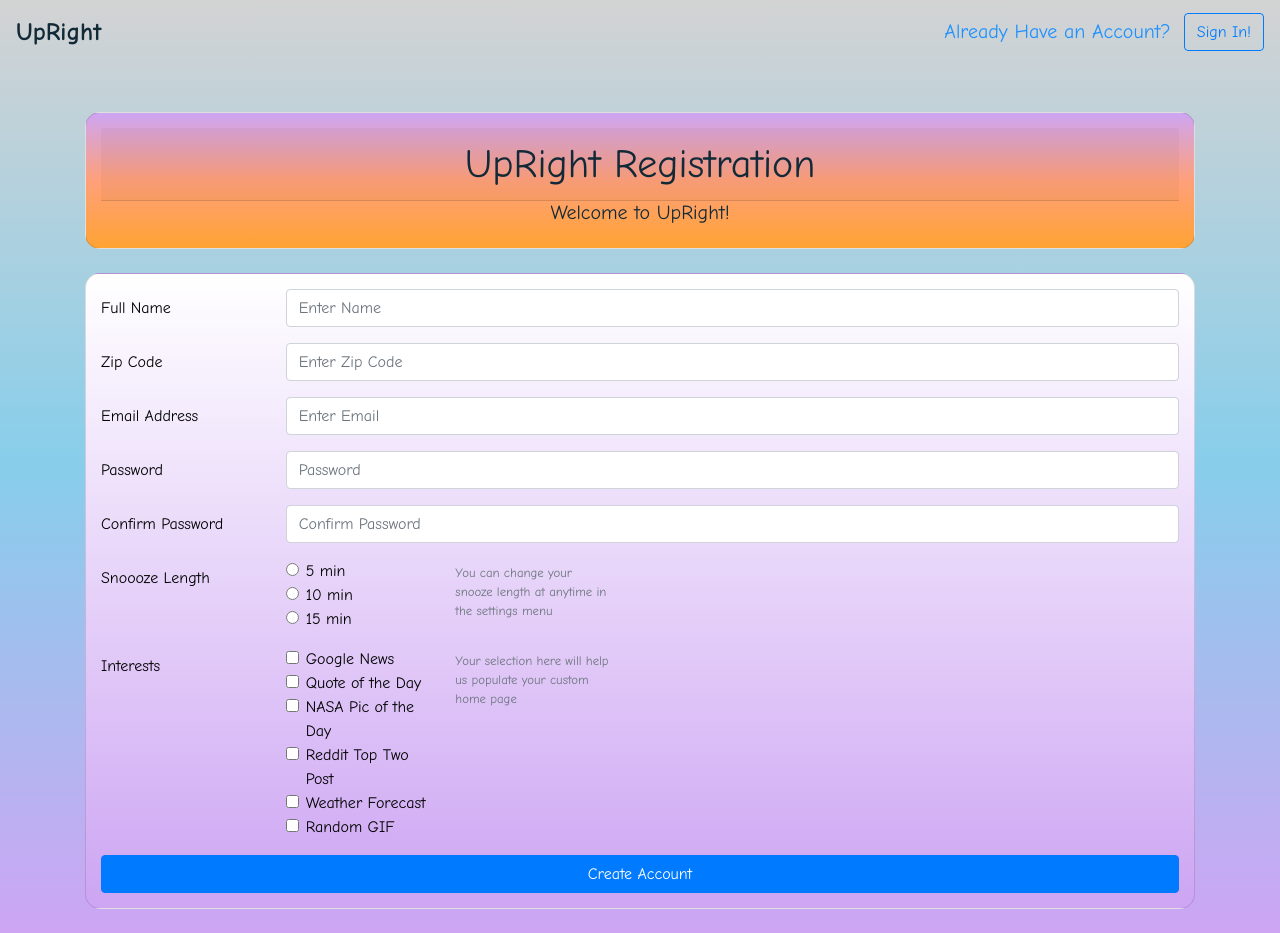
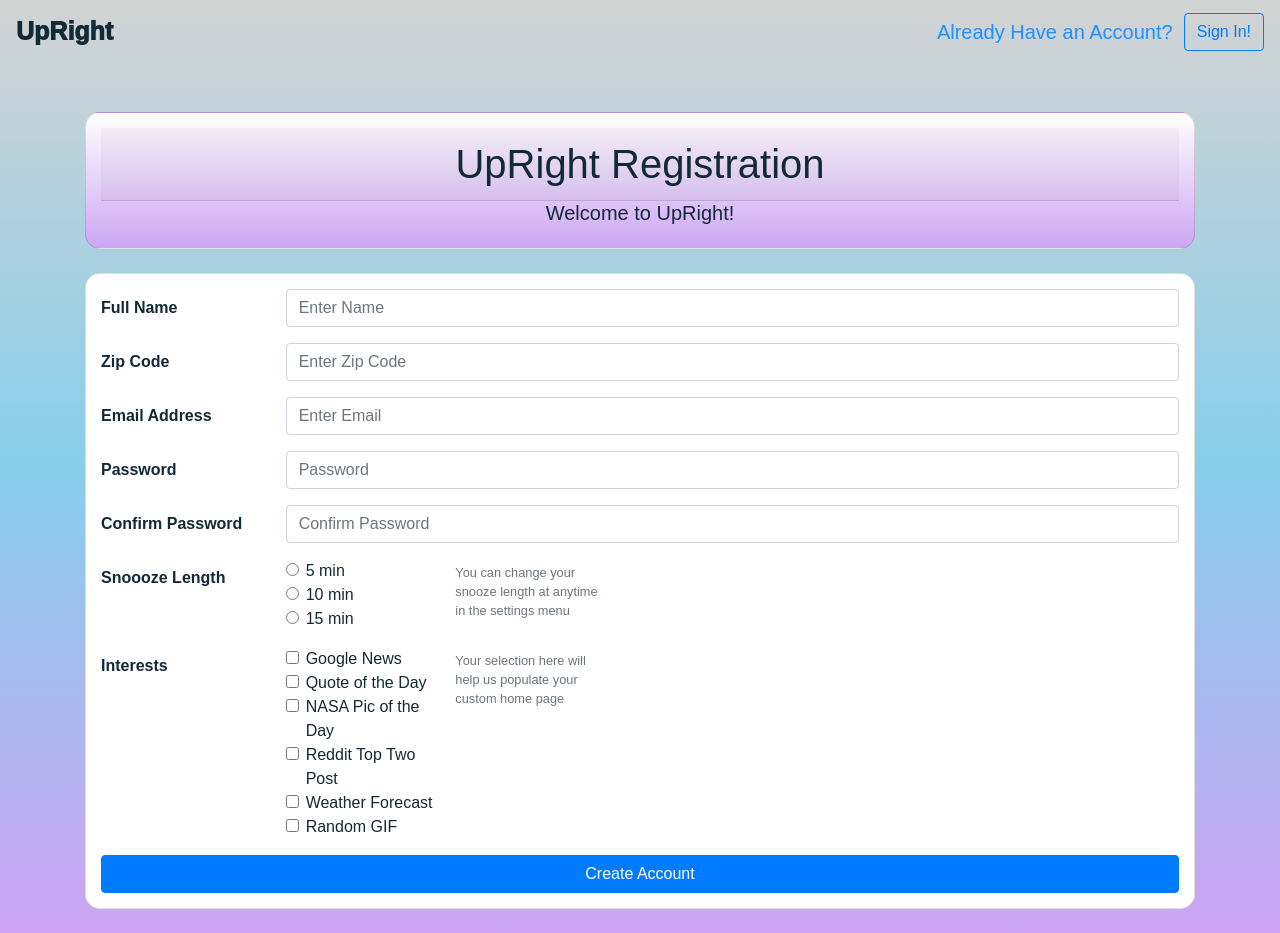
Before and after one commit to aebaack/csci3308_project, a website: page public/index.html in a window 1280 px wide. Drawn offline with nearby package versions, Linux system fonts and the light colour scheme.

Commit message:
More CSS

```diff
--- a/public/css/alarm.css
+++ b/public/css/alarm.css
@@ -11,8 +11,7 @@
 
 body {
   background-image: linear-gradient(LightGrey,SkyBlue,rgb(205,165,243));
-  background-size:350%;
-  font-family: "Comic Sans MS", cursive, sans-serif;
+  font-family: Arial, Helvetica, sans-serif;
 }
 
 
--- a/public/css/my_style.css
+++ b/public/css/my_style.css
@@ -2,9 +2,8 @@
 
 body {
   background-image: linear-gradient(LightGrey,SkyBlue,rgb(205,165,243));
-  /*background-image: linear-gradient(rgb(230,243,255),DodgerBlue);*/
-  font-family: "Comic Sans MS", cursive, sans-serif;
-  background-size:100%;
+  font-family: Arial, Helvetica, sans-serif;
+
 }
 
 .card {
@@ -29,7 +28,7 @@
 .card.back {
   /*background-image: url("texture1.jpg");*/
   background-image: linear-gradient(White,rgb(205,165,243));
-  color:Black;
+  color: #122937;
 }
 
 .card.weather{
@@ -40,7 +39,8 @@
 
 .card.cform {
   /*background-image: url("tiles.jpg"); */
-  background-image: linear-gradient(White,rgb(205,165,243));
+  /*background-image: linear-gradient(White,rgb(205,165,243));*/
+  background: White;
   background-repeat:round;
   color: #122937;
   border-radius: 15px;
@@ -48,7 +48,7 @@
 
 .card.c2form {
   /*background-image: url("tiles.jpg"); */
-  background-image: linear-gradient(rgb(205,165,243),LightSalmon,rgb(255,163,51));
+  /*background-image: linear-gradient(rgb(205,165,243),LightSalmon,rgb(255,163,51));*/
   background-repeat:no-repeat;
   color: #122937;
   border-radius: 15px;
--- a/public/index.html
+++ b/public/index.html
@@ -27,47 +27,47 @@
 	<!-- Main body of regestration form -->
 	<div class="container">
 		<!-- Header Card -->
-		<div class="card c2form">
+		<div class="card back">
 		  <h1 class="text-center card-header">UpRight Registration</h1>
 		  <h6 class="lead text-center">Welcome to UpRight!</h6>
 		</div>
 		<br>
 		<!-- User info -->
-		<div class = "card back">
+		<div class = "card cform">
 			<form action="/users" method="post">
 				<div class="form-group row">
-					<label class="col-sm-2 col-form-label" for="fullName">Full Name</label>
+					<label class="col-sm-2 col-form-label" for="fullName"><strong>Full Name</strong></label>
 					<div class="col-sm-10">
 						<input type="text" class="form-control" name="fullName" id="fullName"  placeholder="Enter Name" required>
 					</div>
 				</div>
 				<div class="form-group row">
-					<label  class="col-sm-2 col-form-label" for="zipCode">Zip Code</label>
+					<label  class="col-sm-2 col-form-label" for="zipCode"><strong>Zip Code</strong></label>
 					<div class="col-sm-10">
 						<input type="text" class="form-control" id="zipCode" name="zipCode" placeholder="Enter Zip Code" required>
 					</div>
 				</div>
 				<div class="form-group row">
-					<label class="col-sm-2 col-form-label"  for="emailAddress">Email Address</label>
+					<label class="col-sm-2 col-form-label"  for="emailAddress"><strong>Email Address</strong></label>
 					<div class="col-sm-10">
 						<input type="email" class="form-control" name="emailAddress" id="emailAddress" placeholder="Enter Email" required>
 					</div>
 				</div>
 				<div class="form-group row">
-					<label  class="col-sm-2 col-form-label" for="passwordFirst">Password</label>
+					<label  class="col-sm-2 col-form-label" for="passwordFirst"><strong>Password</strong></label>
 					<div class="col-sm-10">
 						<input type="password" class="form-control" id="passwordFirst" name="passwordFirst" placeholder="Password" required>
 					</div>
 				</div>
 				<div class="form-group row">
-					<label  class="col-sm-2 col-form-label" for="passwordConfirm">Confirm Password</label>
+					<label  class="col-sm-2 col-form-label" for="passwordConfirm"><strong>Confirm Password</strong></label>
 					<div class="col-sm-10">
 						<input type="password" class="form-control" id="passwordConfirm" name="passwordConfirm" placeholder="Confirm Password" required>
 					</div>
 				</div>
 				<!-- User prefrences -->
 				<div class="form-group row">
-					<label  class="col-sm-2 col-form-label" for="snoozeSelect">Snoooze Length</label>
+					<label  class="col-sm-2 col-form-label" for="snoozeSelect"><strong>Snoooze Length</strong></label>
 					<div class="col-sm-2">
 						<div class="form-check">
 						  <input class="form-check-input" onclick="" type="radio" name="snooze" id="snooze" value="5" required>
@@ -93,7 +93,7 @@
 					</small>
 				</div>
 				<div class="form-group row">
-					<label  class="col-sm-2 col-form-label" for="intrestSelect">Interests</label>
+					<label  class="col-sm-2 col-form-label" for="intrestSelect"><strong>Interests</strong></label>
 					<div class="col-sm-2">
 						<div class="form-check">
 						  <input class="form-check-input" type="checkbox" name="api" value="1" id="api">
@@ -131,12 +131,6 @@
 									Random GIF
 								</label>
 							</div>
-					  	<!-- <div class="form-check">
-						  <input class="form-check-input" onclick="noIntrests('intrest1','intrest2','intrest3','intrest4')" type="checkbox" value="" id="intrestN">
-						  <label class="form-check-label" for="intrestN">
-						    None
-						  </label>
-					  	</div> -->
 				  	</div>
 				  	<small id="snoozeHelp" class="form-text text-muted row col-sm-2">
 						Your selection here will help us populate your custom home page
--- a/public/js/URscriptsAPI.js
+++ b/public/js/URscriptsAPI.js
@@ -101,10 +101,10 @@
 				API_id2 =  "API" + i;
 				var url_NASA  = "https://api.nasa.gov/planetary/apod?api_key=aOGxRi5jcDnftQ8diN3uxun03nqaiP0leeYbJUvu"
 				$.ajax({url:url_NASA , dataType:"json"}).then(function(data_NASA) {
-					//console.log(data_NASA);
+					console.log(data_NASA);
 					document.getElementById(API_id2).innerHTML = '<h1 class="text-center card-header">NASA Pic of The Day</h1> &nbsp';
 					document.getElementById(API_id2).innerHTML += '<h5 class="card-title text-center">' + data_NASA.title + '</h5>';
-					document.getElementById(API_id2).innerHTML += '<img class="card-img" src="' + data_NASA.hdurl + '" alt="gImg"> &nbsp';
+					document.getElementById(API_id2).innerHTML += '<img class="card-img" src="' + data_NASA.hdurl + '" alt="Video Today Visit: '+ data_NASA.url + '"> &nbsp';
 					document.getElementById(API_id2).innerHTML += '<p>' + data_NASA.explanation + '</p>';
 				})
 			}
```
Also changed, not shown: public/html/ScoreBoard.html (+1 -1 lines), public/html/Setting_page.html (+4 -4 lines), public/html/URlogin.html (+1 -1 lines).
